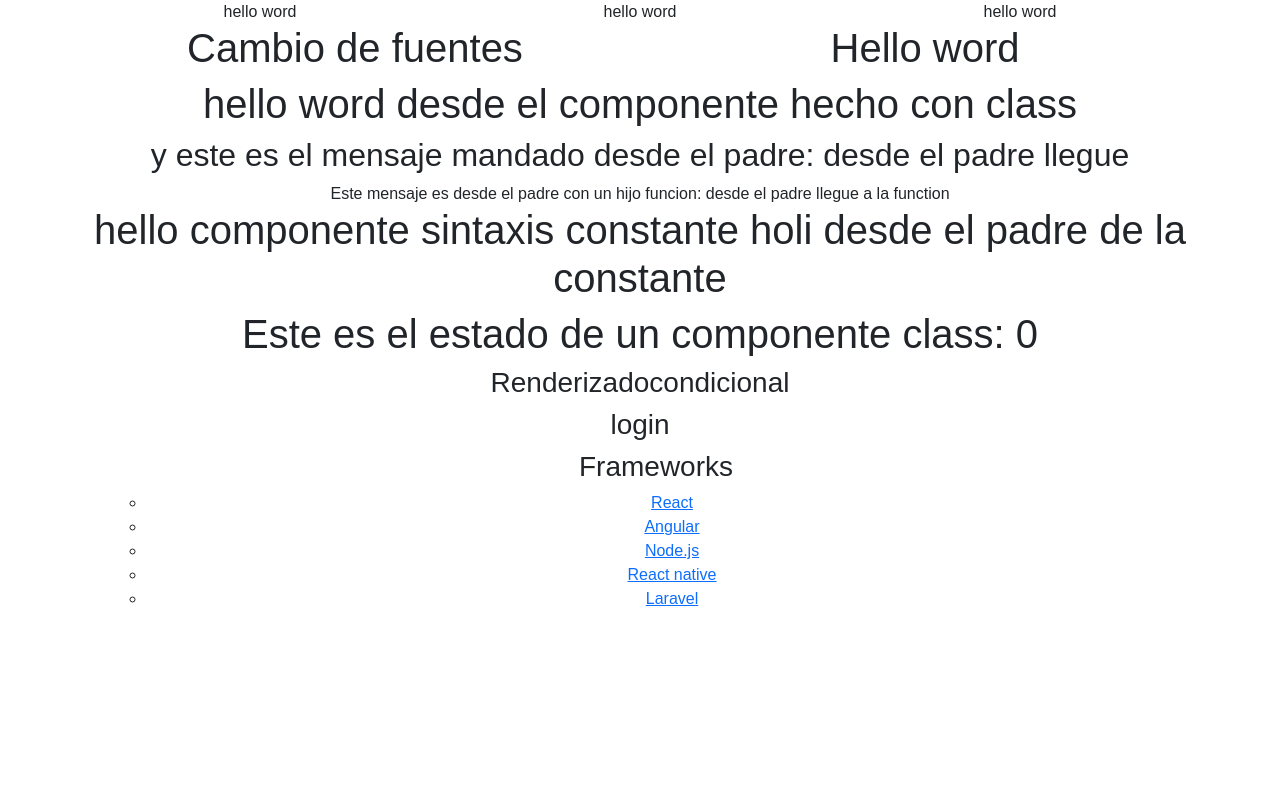
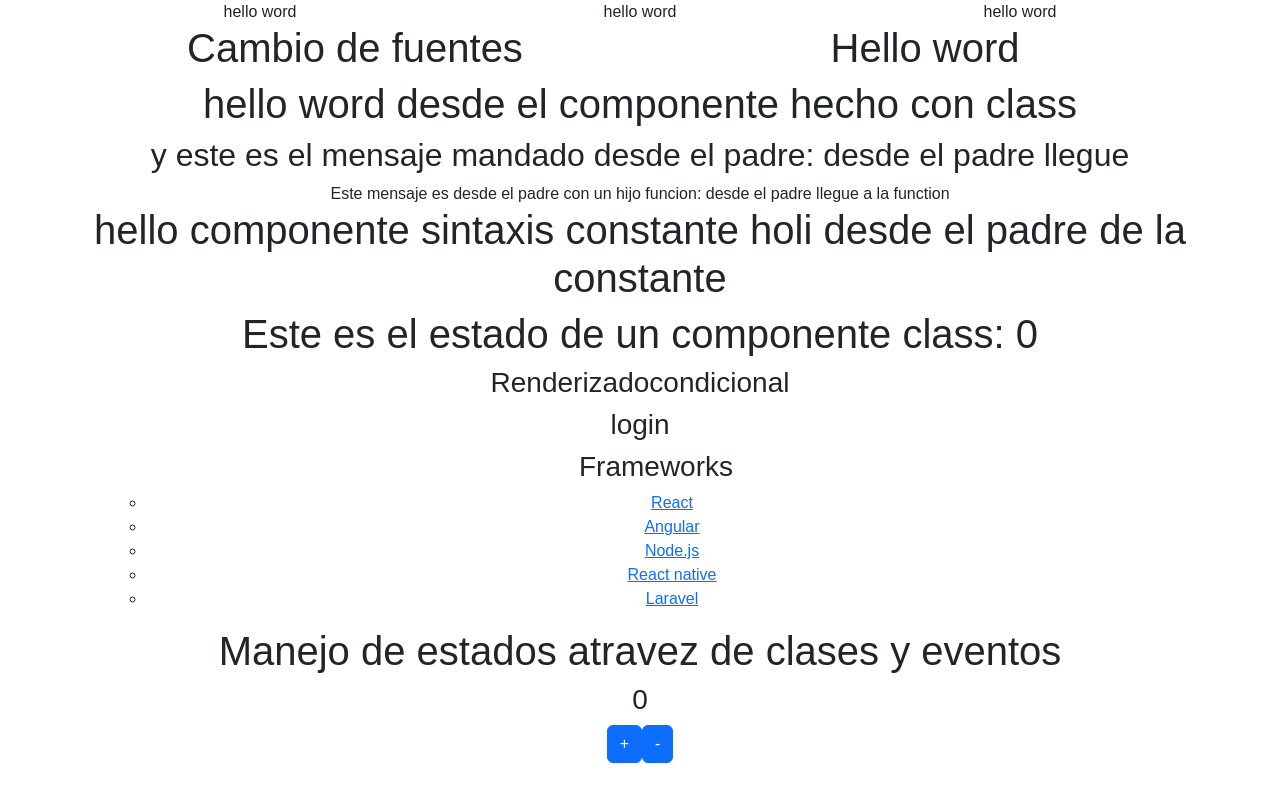
Before and after one commit to legolasblack/Cusro-react, a React (Create React App) app in the folder practicas-react/bootstrap_con_npm/: page / in a window 1280 px wide. Built offline with nearby package versions, Linux system fonts and the light colour scheme.

Commit message:
Actualizacion cambios laptop

```diff
--- a/practicas-react/bootstrap_con_npm/package.json
+++ b/practicas-react/bootstrap_con_npm/package.json
@@ -10,6 +10,7 @@
     "react": "^18.2.0",
     "react-dom": "^18.2.0",
     "react-scripts": "5.0.1",
+    "sweetalert2": "^11.7.5",
     "web-vitals": "^2.1.4"
   },
   "scripts": {
--- a/practicas-react/bootstrap_con_npm/src/App.jsx
+++ b/practicas-react/bootstrap_con_npm/src/App.jsx
@@ -9,6 +9,7 @@ import ComponenteArrowSintaxis from './componentes/ComponenteArrowSintaxis';
 import ManejoEstados from './componentes/ManejoEstados';
 import Renderizadocondicional from './componentes/Renderizadocondicional';
 import ManejodeJson from './componentes/ManejodeJson';
+import ManejodeEventosClass from './componentes/ManejodeEventosClass';
 
 function App() {
   return (
@@ -26,6 +27,7 @@ function App() {
         <ManejoEstados></ManejoEstados>
         <Renderizadocondicional></Renderizadocondicional>
         <ManejodeJson></ManejodeJson>
+        <ManejodeEventosClass></ManejodeEventosClass>
       </div>
 
     </div>
--- /dev/null
+++ b/practicas-react/bootstrap_con_npm/src/componentes/ManejodeEventosClass.jsx
@@ -0,0 +1,55 @@
+import React, { Component } from 'react'
+import Swal from 'sweetalert2';
+
+export default class ManejodeEventosClass extends Component {
+    constructor(props){
+        super(props);
+        this.state={
+            contador:0
+        }
+
+        this.sumar=this.sumar.bind(this);
+        this.restar=this.restar.bind(this);
+    }
+
+
+    sumar(e){
+        console.log("sumar");
+        this.setState(
+            {
+                contador: this.state.contador + 1
+            }
+        );
+    }
+
+
+
+    restar(e){
+       if (this.state.contador>0){
+        console.log("resta");
+        this.setState(
+            {
+                contador: this.state.contador - 1
+            }
+        );
+       }else{
+        Swal.fire({
+          icon: 'error',
+          title: 'Oops...',
+          text: 'El numero de Articulos no puede ser menor a 0!'
+        })
+       }
+    }
+
+
+  render() {
+    return (
+      <div>
+        <h1>Manejo de estados atravez de clases y eventos</h1>
+        <h3>{this.state.contador}</h3>
+        <button className="btn btn-primary" onClick={this.sumar}>+</button>
+        <button className="btn btn-primary" onClick={this.restar}>-</button>
+      </div>
+    )
+  }
+}
```
Also changed, not shown: 1 other file (tests, documents, lock files or other folders).
